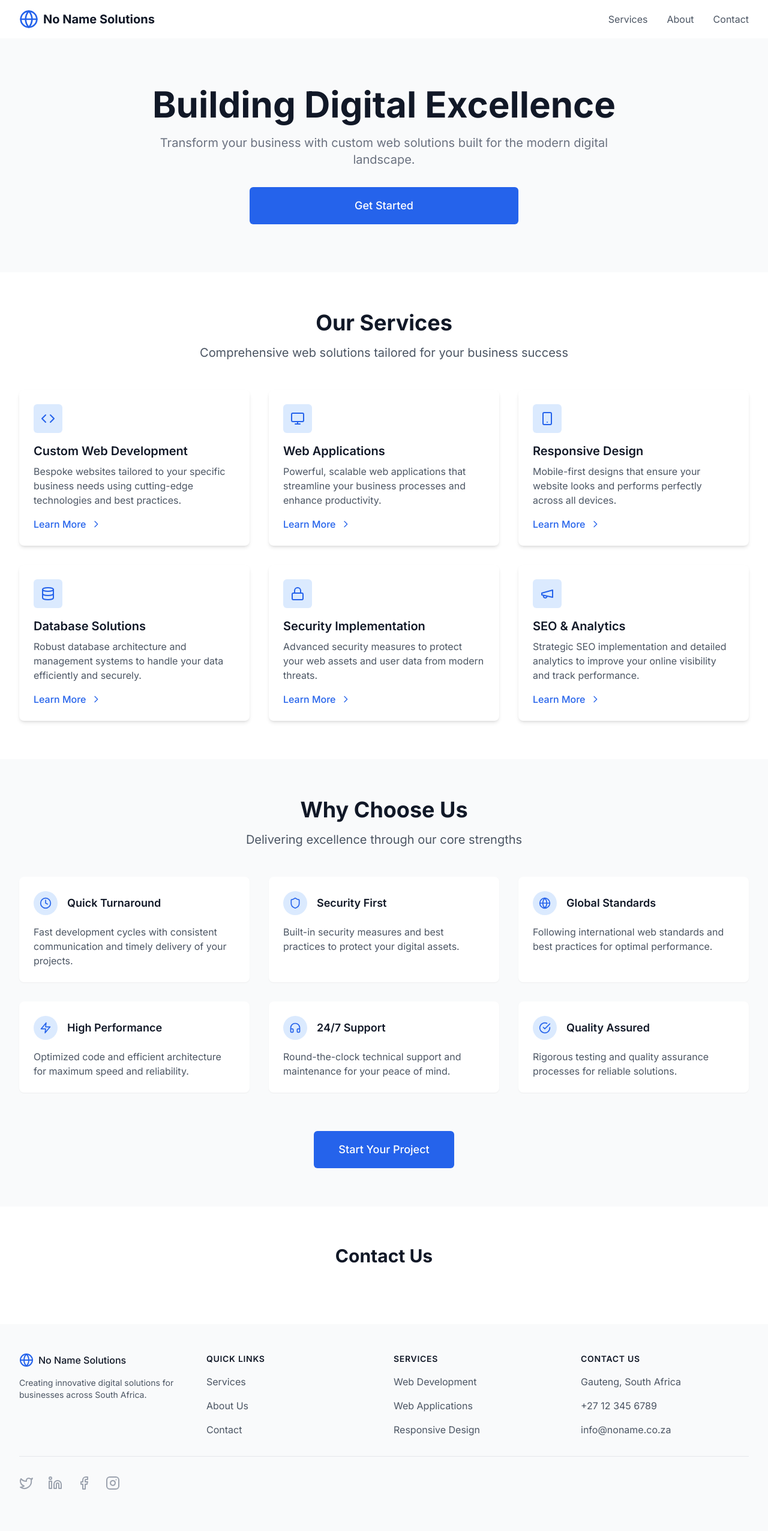
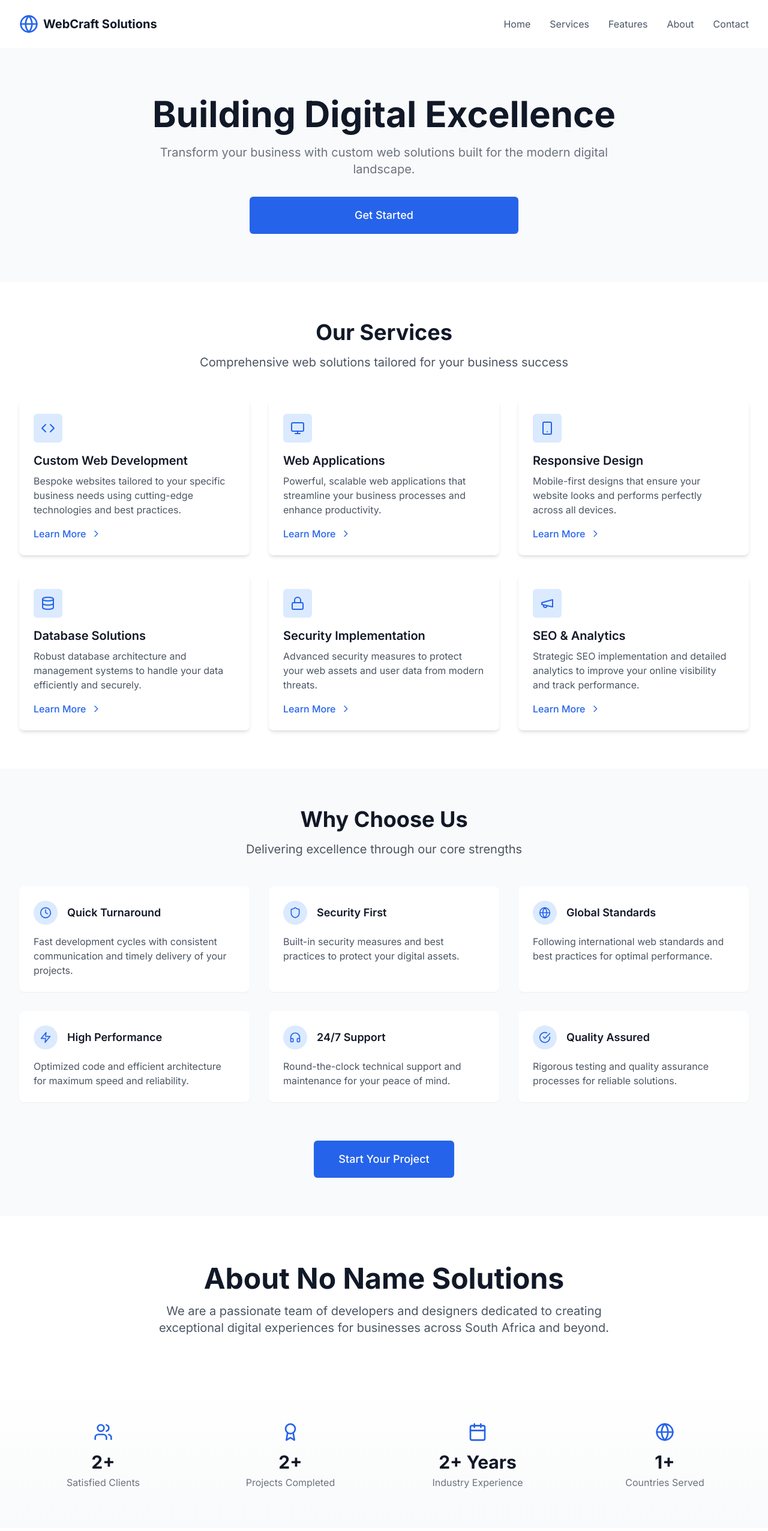
Before and after one commit to siphonhata/dashboard-site, a Next.js app: page / in a window 1280 px wide. Shown: the top 2553 px of the page at 60% size. Built offline with nearby package versions, Linux system fonts and the light colour scheme.

Commit message:
motion added feature

```diff
--- a/app/(routes)/about/page.tsx
+++ b/app/(routes)/about/page.tsx
@@ -40,7 +40,8 @@ const teamMembers = [
   }
 ];
 
-export default function AboutPage() {
+export default function About() {
+
   return (
     <div className="min-h-screen bg-gray-50">
       {/* Hero Section */}
--- a/app/components/common/Footer.tsx
+++ b/app/components/common/Footer.tsx
@@ -1,129 +1,83 @@
-import Link from 'next/link';
-import { Globe, Twitter, Linkedin, Facebook, Instagram } from 'lucide-react';
-
-interface SocialLink {
-  name: string;
-  href: string;
-  icon: React.ComponentType<any>;
-}
-
-const socialLinks: SocialLink[] = [
-  { name: 'Twitter', href: '#', icon: Twitter },
-  { name: 'LinkedIn', href: '#', icon: Linkedin },
-  { name: 'Facebook', href: '#', icon: Facebook },
-  { name: 'Instagram', href: '#', icon: Instagram },
-];
+import { Globe } from 'lucide-react';
 
 export default function Footer() {
   return (
-    <footer className="bg-gray-50">
-      <div className="max-w-7xl mx-auto py-12 px-4 sm:px-6 lg:px-8">
-        {/* Main Footer Content */}
+    <footer className="bg-gray-900 text-white mt-20">
+      <div className="max-w-7xl mx-auto px-4 sm:px-6 lg:px-8 py-12">
         <div className="grid grid-cols-1 md:grid-cols-4 gap-8">
           {/* Company Info */}
-          <div className="col-span-1">
+          <div>
             <div className="flex items-center">
-              <Globe className="w-6 h-6 text-blue-600" />
-              <span className="ml-2 text-gray-900 font-medium">No Name Solutions</span>
+              <Globe className="w-6 h-6 text-blue-400" />
+              <span className="ml-2 font-medium">WebCraft Solutions</span>
             </div>
-            <p className="mt-4 text-sm text-gray-600">
+            <p className="mt-4 text-sm text-gray-400">
               Creating innovative digital solutions for businesses across South Africa.
             </p>
           </div>
 
           {/* Quick Links */}
-          <div className="col-span-1">
-            <h3 className="text-sm font-semibold text-gray-900 tracking-wider uppercase">
+          <div>
+            <h3 className="text-sm font-semibold tracking-wider uppercase">
               Quick Links
             </h3>
             <ul className="mt-4 space-y-4">
               <li>
-                <Link href="/services" className="text-base text-gray-600 hover:text-blue-600">
+                <a href="#services" className="text-gray-400 hover:text-white transition-colors">
                   Services
-                </Link>
+                </a>
               </li>
               <li>
-                <Link href="/about" className="text-base text-gray-600 hover:text-blue-600">
+                <a href="#about" className="text-gray-400 hover:text-white transition-colors">
                   About Us
-                </Link>
+                </a>
               </li>
               <li>
-                <Link href="/contact" className="text-base text-gray-600 hover:text-blue-600">
+                <a href="#contact" className="text-gray-400 hover:text-white transition-colors">
                   Contact
-                </Link>
-              </li>
-            </ul>
-          </div>
-
-          {/* Services */}
-          <div className="col-span-1">
-            <h3 className="text-sm font-semibold text-gray-900 tracking-wider uppercase">
-              Services
-            </h3>
-            <ul className="mt-4 space-y-4">
-              <li>
-                <Link href="/services/web-development" className="text-base text-gray-600 hover:text-blue-600">
-                  Web Development
-                </Link>
-              </li>
-              <li>
-                <Link href="/services/web-applications" className="text-base text-gray-600 hover:text-blue-600">
-                  Web Applications
-                </Link>
-              </li>
-              <li>
-                <Link href="/services/responsive-design" className="text-base text-gray-600 hover:text-blue-600">
-                  Responsive Design
-                </Link>
+                </a>
               </li>
             </ul>
           </div>
 
           {/* Contact Info */}
-          <div className="col-span-1">
-            <h3 className="text-sm font-semibold text-gray-900 tracking-wider uppercase">
-              Contact Us
+          <div>
+            <h3 className="text-sm font-semibold tracking-wider uppercase">
+              Contact Info
             </h3>
             <ul className="mt-4 space-y-4">
-              <li className="text-base text-gray-600">
-                Gauteng, South Africa
+              <li className="text-gray-400">
+                Cape Town, South Africa
               </li>
               <li>
-                <a href="tel:+27123456789" className="text-base text-gray-600 hover:text-blue-600">
+                <a href="tel:+27123456789" className="text-gray-400 hover:text-white transition-colors">
                   +27 12 345 6789
                 </a>
               </li>
               <li>
-                <a href="mailto:info@webcraft.co.za" className="text-base text-gray-600 hover:text-blue-600">
-                  info@noname.co.za
+                <a href="mailto:info@webcraft.co.za" className="text-gray-400 hover:text-white transition-colors">
+                  info@webcraft.co.za
                 </a>
               </li>
             </ul>
           </div>
-        </div>
 
-        {/* Social Links */}
-        <div className="mt-8 border-t border-gray-200 pt-8">
-          <div className="flex justify-between items-center">
-            <div className="flex space-x-6">
-              {socialLinks.map((item) => (
-                <a
-                  key={item.name}
-                  href={item.href}
-                  className="text-gray-400 hover:text-blue-600"
-                >
-                  <span className="sr-only">{item.name}</span>
-                  <item.icon className="h-6 w-6" aria-hidden="true" />
-                </a>
-              ))}
-            </div>
+          {/* Office Hours */}
+          <div>
+            <h3 className="text-sm font-semibold tracking-wider uppercase">
+              Office Hours
+            </h3>
+            <ul className="mt-4 space-y-4 text-gray-400">
+              <li>Monday - Friday: 9:00 - 17:00</li>
+              <li>Saturday: 9:00 - 13:00</li>
+              <li>Sunday: Closed</li>
+            </ul>
           </div>
         </div>
 
-        {/* Copyright */}
-        <div className="mt-8 pt-8">
-          <p className="text-base text-gray-400 text-center">
-            &copy; {new Date().getFullYear()} No Name Solutions. All rights reserved.
+        <div className="mt-8 pt-8 border-t border-gray-800">
+          <p className="text-center text-gray-400 text-sm">
+            © {new Date().getFullYear()} WebCraft Solutions. All rights reserved.
           </p>
         </div>
       </div>
--- a/app/components/common/Navbar.tsx
+++ b/app/components/common/Navbar.tsx
@@ -1,28 +1,112 @@
-import Link from 'next/link';
-import { Globe } from 'lucide-react';
+// components/common/Navbar.tsx
+'use client';
+
+import { useState, useEffect } from 'react';
+import { Globe, Menu, X } from 'lucide-react';
 
 export default function Navbar() {
+  const [isMobileMenuOpen, setIsMobileMenuOpen] = useState(false);
+  const [isScrolled, setIsScrolled] = useState(false);
+
+  useEffect(() => {
+    const handleScroll = () => {
+      setIsScrolled(window.scrollY > 0);
+    };
+
+    window.addEventListener('scroll', handleScroll);
+    return () => window.removeEventListener('scroll', handleScroll);
+  }, []);
+
+  const navigationItems = [
+    { name: 'Home', href: 'home' },
+    { name: 'Services', href: 'services' },
+    { name: 'Features', href: 'features' },
+    { name: 'About', href: 'about' },
+    { name: 'Contact', href: 'contact' },
+  ];
+
+  const handleScroll = (e: React.MouseEvent<HTMLAnchorElement>, sectionId: string) => {
+    e.preventDefault();
+    const section = document.getElementById(sectionId);
+
+    if (section) {
+      const offset = 80; // Height of the fixed navbar
+      const bodyRect = document.body.getBoundingClientRect().top;
+      const elementRect = section.getBoundingClientRect().top;
+      const elementPosition = elementRect - bodyRect;
+      const offsetPosition = elementPosition - offset;
+
+      window.scrollTo({
+        top: offsetPosition,
+        behavior: 'smooth'
+      });
+
+      setIsMobileMenuOpen(false);
+    }
+  };
 
   return (
-    <nav className="bg-white shadow-sm">
+    <nav className={`fixed top-0 left-0 right-0 z-50 transition-all duration-300 ${
+      isScrolled ? 'bg-white/80 backdrop-blur-md shadow-md' : 'bg-white'
+    }`}>
       <div className="max-w-7xl mx-auto px-4 sm:px-6 lg:px-8">
-        <div className="flex justify-between h-16 items-center">
-          <Link href="/" className="flex items-center">
-            <Globe className="w-8 h-8 text-blue-600" />
-            <span className="ml-2 text-xl font-bold text-gray-900">
-              No Name Solutions
-            </span>
-          </Link>
-          <div className="hidden md:flex space-x-8">
-            <Link href="/services" className="text-gray-600 hover:text-blue-600">
-              Services
-            </Link>
-            <Link href="/about" className="text-gray-600 hover:text-blue-600">
-              About
-            </Link>
-            <Link href="/contact" className="text-gray-600 hover:text-blue-600">
-              Contact
-            </Link>
+        <div className="flex justify-between h-20">
+          {/* Logo */}
+          <div className="flex items-center">
+            <a
+              href="#home"
+              onClick={(e) => handleScroll(e, 'home')}
+              className="flex items-center"
+            >
+              <Globe className="w-8 h-8 text-blue-600" />
+              <span className="ml-2 text-xl font-bold text-gray-900">
+                WebCraft Solutions
+              </span>
+            </a>
+          </div>
+
+          {/* Desktop Navigation */}
+          <div className="hidden md:flex md:items-center md:space-x-8">
+            {navigationItems.map((item) => (
+              <a
+                key={item.name}
+                href={`#${item.href}`}
+                onClick={(e) => handleScroll(e, item.href)}
+                className="text-gray-600 hover:text-blue-600 transition-colors duration-200"
+              >
+                {item.name}
+              </a>
+            ))}
+          </div>
+
+          {/* Mobile menu button */}
+          <div className="flex items-center md:hidden">
+            <button
+              onClick={() => setIsMobileMenuOpen(!isMobileMenuOpen)}
+              className="text-gray-600 hover:text-gray-900"
+            >
+              {isMobileMenuOpen ? (
+                <X className="w-6 h-6" />
+              ) : (
+                <Menu className="w-6 h-6" />
+              )}
+            </button>
+          </div>
+        </div>
+
+        {/* Mobile Navigation */}
+        <div className={`md:hidden ${isMobileMenuOpen ? 'block' : 'hidden'}`}>
+          <div className="px-2 pt-2 pb-3 space-y-1 shadow-lg bg-white">
+            {navigationItems.map((item) => (
+              <a
+                key={item.name}
+                href={`#${item.href}`}
+                onClick={(e) => handleScroll(e, item.href)}
+                className="block px-3 py-2 text-base font-medium text-gray-600 hover:text-blue-600 hover:bg-gray-50 rounded-md"
+              >
+                {item.name}
+              </a>
+            ))}
           </div>
         </div>
       </div>
--- /dev/null
+++ b/app/components/home/Contact.tsx
@@ -0,0 +1,97 @@
+// components/home/Contact.tsx
+'use client';
+
+import { motion } from 'framer-motion';
+import { useState } from 'react';
+
+export default function Contact() {
+  const [formData, setFormData] = useState({
+    name: '',
+    email: '',
+    message: ''
+  });
+
+  const handleSubmit = async (e: React.FormEvent) => {
+    e.preventDefault();
+    console.log('Form submitted:', formData);
+  };
+
+  return (
+    <section id="contact" className="min-h-screen py-24 bg-gray-50">
+      <div className="max-w-7xl mx-auto px-4 sm:px-6 lg:px-8">
+        <motion.div
+          initial={{ opacity: 0, y: 20 }}
+          animate={{ opacity: 1, y: 0 }}
+          transition={{ duration: 0.5 }}
+          className="max-w-3xl mx-auto mb-32" // Added margin bottom
+        >
+          <div className="text-center mb-12">
+            <h2 className="text-3xl font-bold text-gray-900 sm:text-4xl">
+              Contact Us
+            </h2>
+            <p className="mt-4 text-lg text-gray-600">
+              Get in touch with us for your web development needs
+            </p>
+          </div>
+
+          <div className="bg-white rounded-lg shadow-xl p-8">
+            <form onSubmit={handleSubmit} className="space-y-6">
+              <div>
+                <label htmlFor="name" className="block text-sm font-medium text-gray-700">
+                  Name
+                </label>
+                <input
+                  type="text"
+                  id="name"
+                  value={formData.name}
+                  onChange={(e) => setFormData({ ...formData, name: e.target.value })}
+                  className="mt-1 block w-full rounded-md border-gray-300 shadow-sm focus:border-blue-500 focus:ring-blue-500"
+                  required
+                />
+              </div>
+
+              <div>
+                <label htmlFor="email" className="block text-sm font-medium text-gray-700">
+                  Email
+                </label>
+                <input
+                  type="email"
+                  id="email"
+                  value={formData.email}
+                  onChange={(e) => setFormData({ ...formData, email: e.target.value })}
+                  className="mt-1 block w-full rounded-md border-gray-300 shadow-sm focus:border-blue-500 focus:ring-blue-500"
+                  required
+                />
+              </div>
+
+              <div>
+                <label htmlFor="message" className="block text-sm font-medium text-gray-700">
+                  Message
+                </label>
+                <textarea
+                  id="message"
+                  rows={4}
+                  value={formData.message}
+                  onChange={(e) => setFormData({ ...formData, message: e.target.value })}
+                  className="mt-1 block w-full rounded-md border-gray-300 shadow-sm focus:border-blue-500 focus:ring-blue-500"
+                  required
+                />
+              </div>
+
+              <div>
+                <motion.button
+                  whileHover={{ scale: 1.02 }}
+                  whileTap={{ scale: 0.98 }}
+                  type="submit"
+                  className="w-full py-3 px-4 border border-transparent rounded-md shadow-sm text-sm font-medium text-white bg-blue-600 hover:bg-blue-700 focus:outline-none focus:ring-2 focus:ring-offset-2 focus:ring-blue-500 transition-colors duration-200"
+                >
+                  Send Message
+                </motion.button>
+              </div>
+            </form>
+          </div>
+        </motion.div>
+      </div>
+    </section>
+  );
+}
--- a/app/components/home/Hero.tsx
+++ b/app/components/home/Hero.tsx
@@ -13,7 +13,7 @@ export default function Hero() {
           </p>
           <div className="mt-5 max-w-md mx-auto sm:flex sm:justify-center md:mt-8">
             <Link
-              href="/contact"
+              href="#contact"
               className="w-full flex items-center justify-center px-8 py-3 border border-transparent text-base font-medium rounded-md text-white bg-blue-600 hover:bg-blue-700 md:py-4 md:text-lg md:px-10"
             >
               Get Started
--- a/app/layout.tsx
+++ b/app/layout.tsx
@@ -1,17 +1,16 @@
+// app/layout.tsx
 import type { Metadata } from 'next';
 import { Inter } from 'next/font/google';
-import "./globals.css";
-import Footer from "./components/common/Footer";
-import Navbar from "./components/common/Navbar";
+import './globals.css';
+import Footer from './components/common/Footer';
+import Navbar from './components/common/Navbar';
 
+const inter = Inter({ subsets: ['latin'] });
 
 export const metadata: Metadata = {
   title: 'No Name Solutions',
   description: 'Professional web development services in South Africa',
 };
-
-
-const inter = Inter({ subsets: ['latin'] });
 
 export default function RootLayout({
   children,
@@ -19,10 +18,12 @@ export default function RootLayout({
   children: React.ReactNode;
 }) {
   return (
-    <html lang="en">
-      <body className={inter.className}>
+    <html lang="en" className="scroll-smooth">
+      <body className={`${inter.className} min-h-screen flex flex-col`}>
         <Navbar />
-        <main>{children}</main>
+        <main className="flex-grow">
+          {children}
+        </main>
         <Footer />
       </body>
     </html>
--- a/app/page.tsx
+++ b/app/page.tsx
@@ -1,4 +1,9 @@
-import ContactForm from "./components/forms/ContactForm";
+// app/page.tsx
+'use client';
+
+
+import About from "./(routes)/about/page";
+import Contact from "./components/home/Contact";
 import Features from "./components/home/Features";
 import Hero from "./components/home/Hero";
 import Services from "./components/home/Services";
@@ -6,11 +11,28 @@ import Services from "./components/home/Services";
 
 export default function Home() {
   return (
-    <>
-      <Hero />
-      <Services />
-      <Features />
-      <ContactForm />
-    </>
+    <main className="pt-20">
+
+      <section id="home">
+        <Hero />
+      </section>
+
+      <section id="services">
+        <Services />
+      </section>
+
+      <section id="features">
+        <Features />
+      </section>
+
+      <section id="about">
+        <About />
+      </section>
+
+      <section id="contact">
+        <Contact />
+      </section>
+
+    </main>
   );
 }
```
Also changed, not shown: package.json (+9 -7 lines), 1 other file (tests, documents, lock files or other folders).
